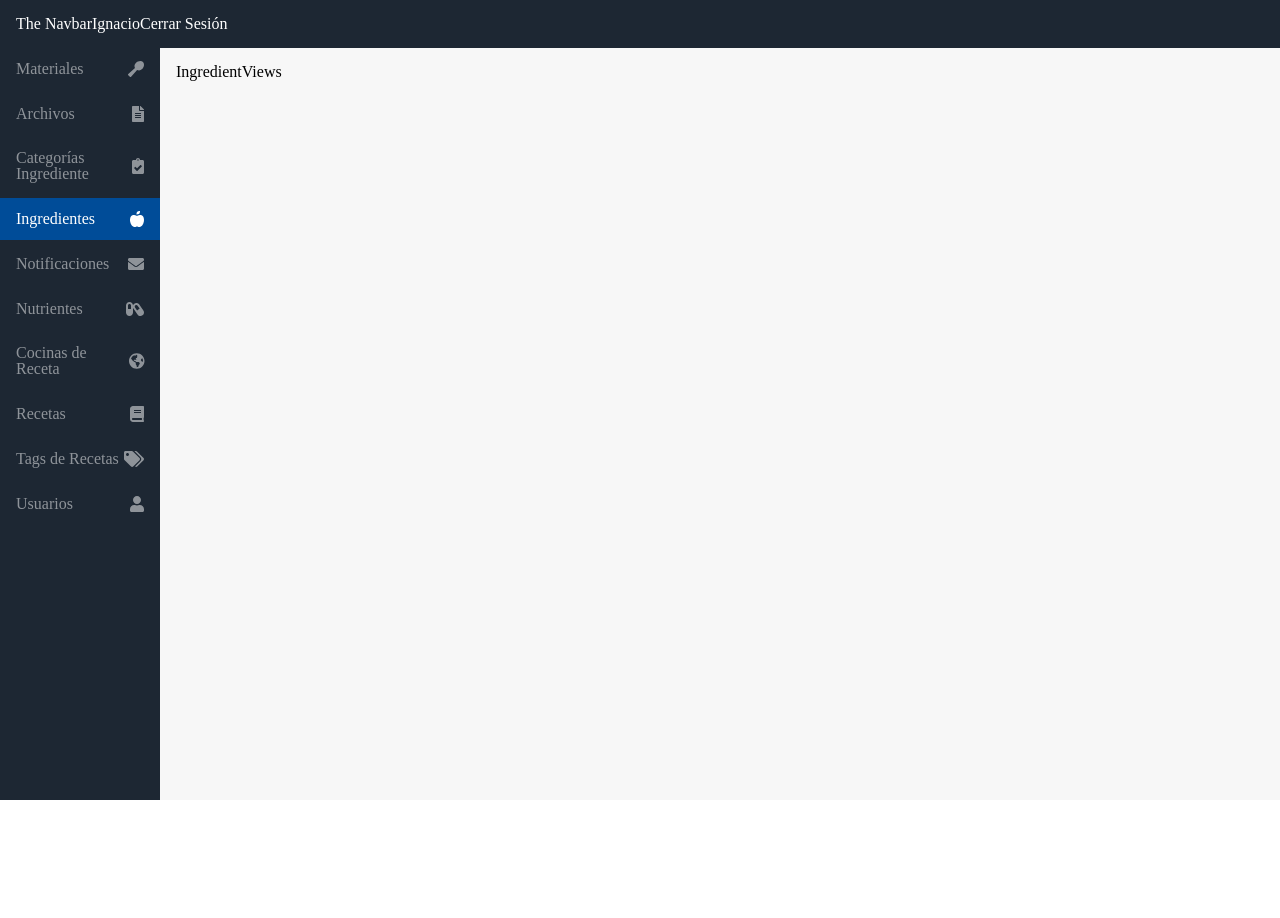
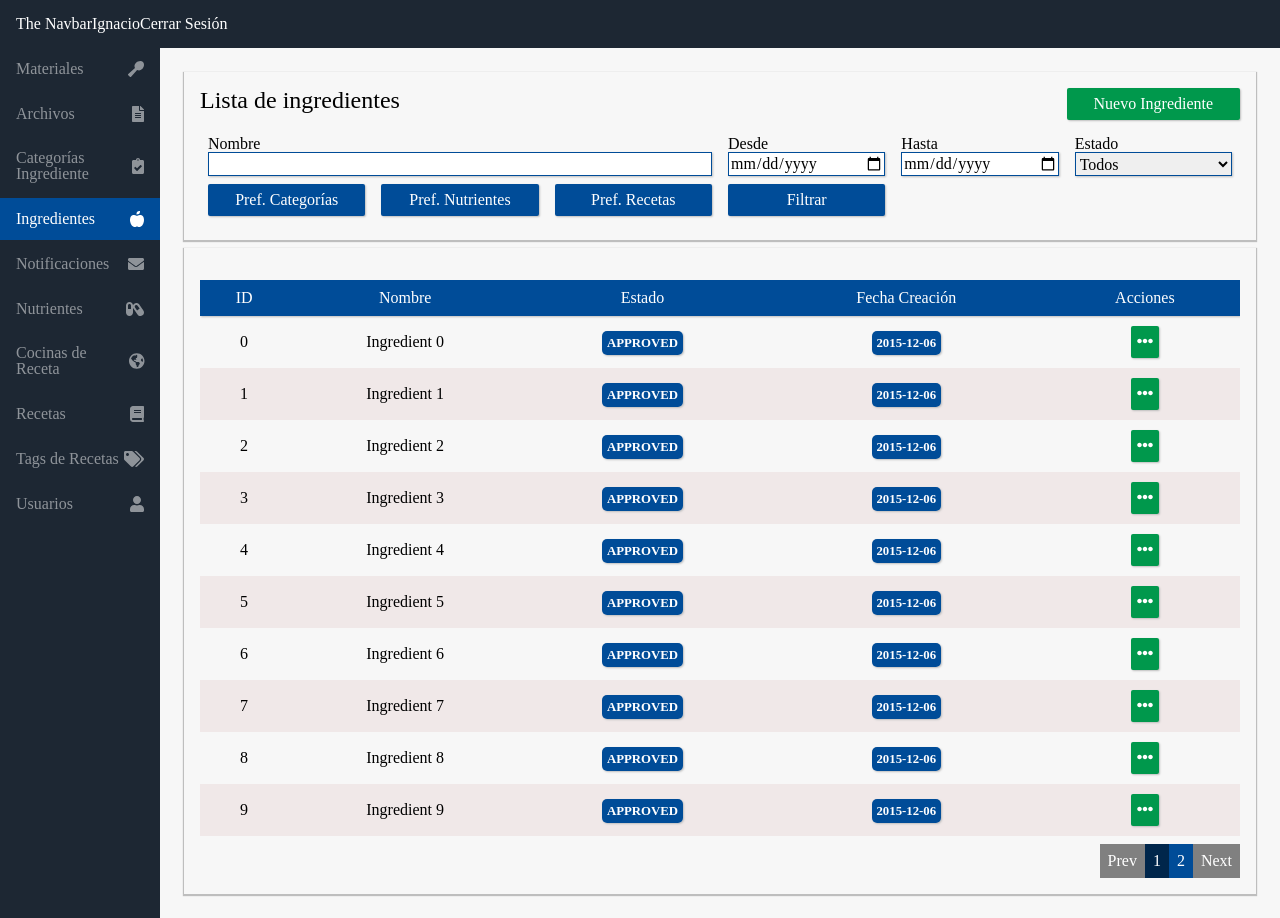
Before and after one commit to Jibaru/cooking-app-admin, a Vue app: page /ingredientes in a window 1280 px wide. Before the commit the page ends 800 px from the top, so only its background shows below. Built offline with nearby package versions, Linux system fonts and the light colour scheme; a web font is replaced by a local one.

Commit message:
Added template, logic, components

```diff
--- a/src/views/home/views/IngredientsView.vue
+++ b/src/views/home/views/IngredientsView.vue
@@ -1,3 +1,72 @@
 <template>
-  <h1>IngredientViews</h1>
+  <base-card>
+    <template #header>
+      <div class="row">
+        <div class="col-12 col-sm-12 col-md-8 col-lg-10">
+          <h1>Lista de ingredientes</h1>
+        </div>
+        <base-button
+          type="button"
+          color="success"
+          @click="toggleCreateIngredientModal"
+          class="col-12 col-sm-12 col-md-4 col-lg-2"
+        >
+          Nuevo Ingrediente
+        </base-button>
+      </div>
+    </template>
+    <ingredients-filter @filter="searchIngredients" />
+  </base-card>
+  <base-card>
+    <ingredients-table />
+  </base-card>
+  <base-modal
+    title="Nuevo Ingrediente"
+    :open="isCreateIngredientModalOpen"
+    @close="toggleCreateIngredientModal"
+  >
+    <create-ingredient-form @submit-create="closeModalAndCreateIngredient" />
+  </base-modal>
 </template>
+<script>
+import IngredientsFilter from "@/components/app/ingredient/forms/IngredientsFilter";
+import IngredientsTable from "@/components/app/ingredient/tables/IngredientsTable";
+import CreateIngredientForm from "@/components/app/ingredient/forms/CreateIngredientForm";
+
+export default {
+  components: {
+    IngredientsFilter,
+    IngredientsTable,
+    CreateIngredientForm,
+  },
+  data() {
+    return {
+      isCreateIngredientModalOpen: false,
+    };
+  },
+  methods: {
+    toggleCreateIngredientModal() {
+      this.isCreateIngredientModalOpen = !this.isCreateIngredientModalOpen;
+    },
+    searchIngredients(filters) {
+      // TODO: Search Ingredients
+      console.log(filters);
+    },
+    closeModalAndCreateIngredient(ingredientData) {
+      this.toggleCreateIngredientModal();
+      // TODO: Create Ingredient
+      console.log(ingredientData);
+    },
+  },
+};
+</script>
+<style lang="scss" scoped>
+@include form-group;
+@include responsive-grid;
+@include layout;
+
+h1 {
+  font-size: 1.5rem;
+  font-weight: 300;
+}
+</style>
```
